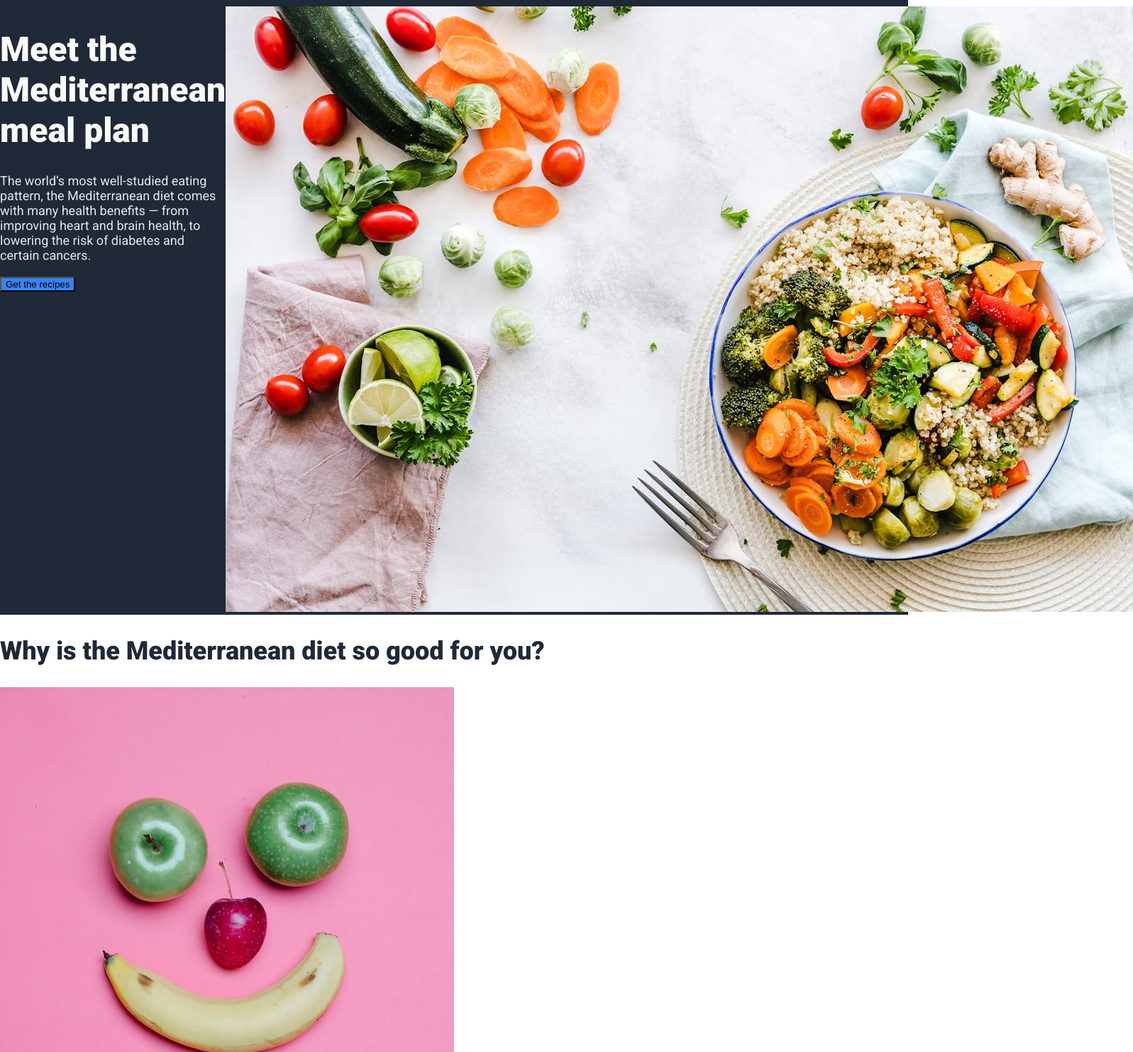
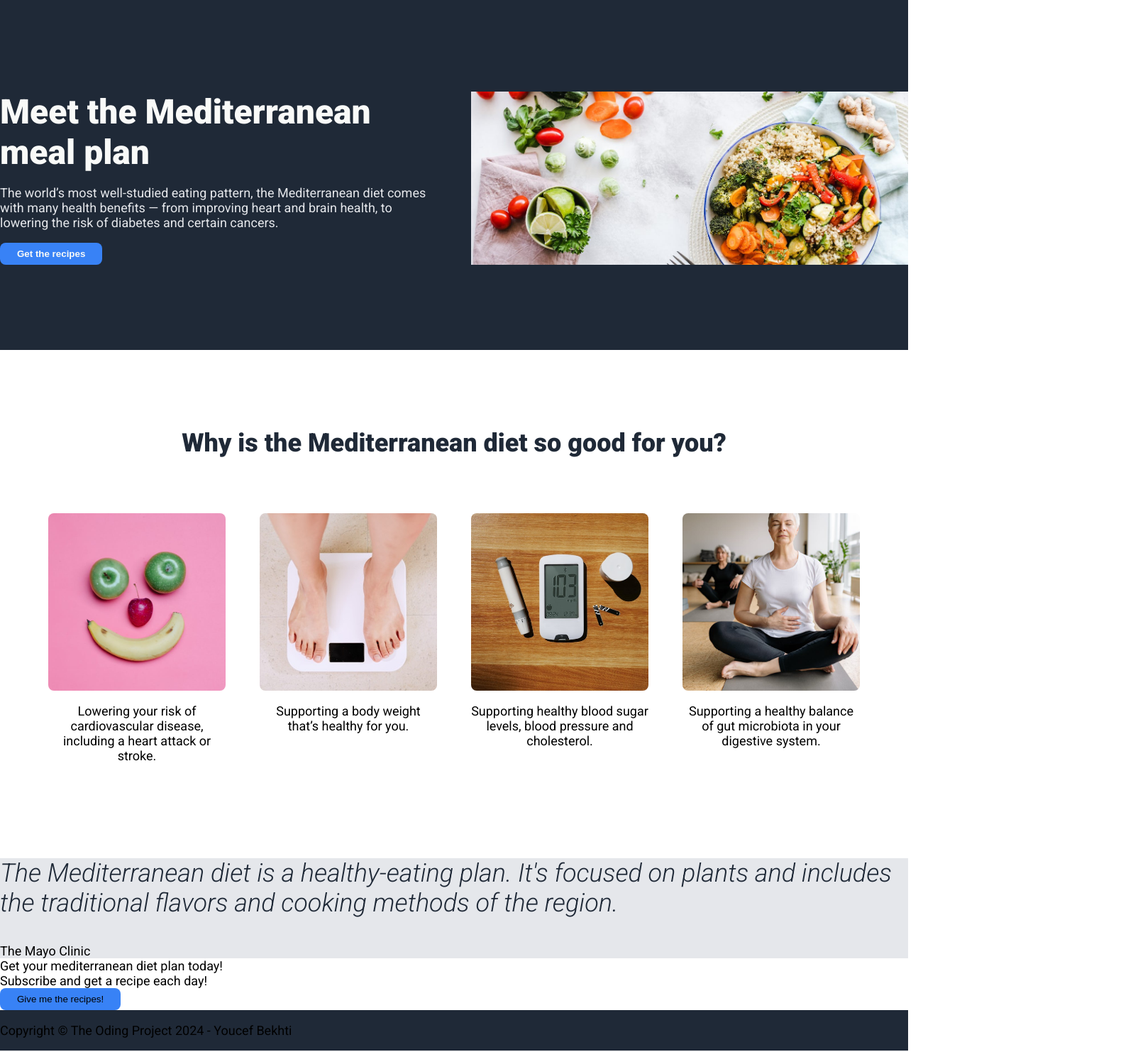
Before and after one commit to YoucefJC/landing-page, a plain HTML site: page index.html in a window 1280 px wide. Shown: the part 80-1562 px from the top of the page at 71% size, 1597 px wide, since content can reach past the window. Drawn offline with Linux system fonts and the light colour scheme.

Commit message:
Style the information section

```diff
--- a/index.html
+++ b/index.html
@@ -22,16 +22,20 @@
     </div>
     <div class="content-layout">
         <div id="hero-section">
+            <div class="hero-container">
                 <div class="hero-text">
                     <h1>Meet the Mediterranean meal plan</h1>
                     <p>The world’s most well-studied eating pattern, the Mediterranean diet comes with many health benefits — from improving heart and brain health, to lowering the risk of diabetes and certain cancers.</p>
-                <button class="cta-btn">Get the recipes</button>
+                    <button class="cta-btn"><a href="./recipes">Get the recipes</a></button>
                 </div>
                 <div class="hero-img">
-                <img src="./img/mediterranean-food.jpg" alt="Mediterranean food">
+                    <!-- img src="./img/mediterranean-food.jpg" alt="Mediterranean food" -->
                 </div>
             </div>
+
+        </div>
         <div class="col-info-layout">
+            <div class="col-info-container">
                 <h2 class="md-header">Why is the Mediterranean diet so good for you?</h2>
                 <div class="info-content">
                     <div class="info-item">
@@ -52,9 +56,12 @@
                     </div>
                 </div>
             </div>
+        </div>
         <div class="quote-layout">
+            <div class="quote-container">
                 <div class="quote-text"><p>The Mediterranean diet is a healthy-eating plan. It's focused on plants and includes the traditional flavors and cooking methods of the region.</p></div>
                 <div class="quote-author">The Mayo Clinic</div>
+            </div>
         </div>
         <div class="cta-layout">
             <div class="cta-container">
--- a/style.css
+++ b/style.css
@@ -9,6 +9,7 @@ body {
     font-size: 18px;
     margin: 0 auto;
 }
+
 
 #header, #hero-section, #footer {
     background-color: #1F2937;
@@ -46,15 +47,86 @@ body {
     color: #f9faf8;
 }
 
+#hero-section {
+    display: flex;
+    justify-content: center;
+}
+
+.hero-container {
+    display: flex;
+    max-width: var(--content-max-width);
+    gap: 48px;
+}
+
+.hero-container > div {
+    width: 50%;
+    flex: 1;
+    margin: 120px auto;
+}
+
+#hero-section .hero-img {
+    background: center / cover no-repeat url("./img/mediterranean-food.jpg");
+}
+
 .hero-text h1 {
     font-size: 48px;
     font-weight: 900;
     color: #f9faf8;
+    margin: 0;
 }
 
 .hero-text p {
     color: #E5E7EB;
 }
+
+.cta-btn {
+    padding: 8px 24px;
+    border: none;
+    border-radius: 8px;
+}
+
+.cta-btn a, .cta-btn a:visited {
+    text-decoration: none;
+    color: #f9faf8;
+    font-weight: 600;
+}
+
+.col-info-layout {
+    display: flex;
+    justify-content: center;
+    padding: 80px 0;
+}
+
+.col-info-container {
+    max-width: var(--content-max-width);
+    display: flex;
+    flex-direction: column;
+    align-items: center;
+    gap: 48px;
+}
+
+.col-info-container .info-content {
+    display: flex;
+    flex-wrap: wrap;
+    gap: 48px;
+}
+
+.col-info-container .info-content .info-item {
+    width: 250px;
+    flex: 1;
+    display: flex;
+    flex-direction: column;
+    align-items: center;
+    text-align: center;
+}
+
+.col-info-container .info-content .info-item img {
+    object-fit: cover;
+    width: 250px;
+    height: 250px;
+    border-radius: 8px;
+}
+
 
 .md-header {
     color: #1F2937;
```
Lines whose indentation alone changed are shown as unchanged.
